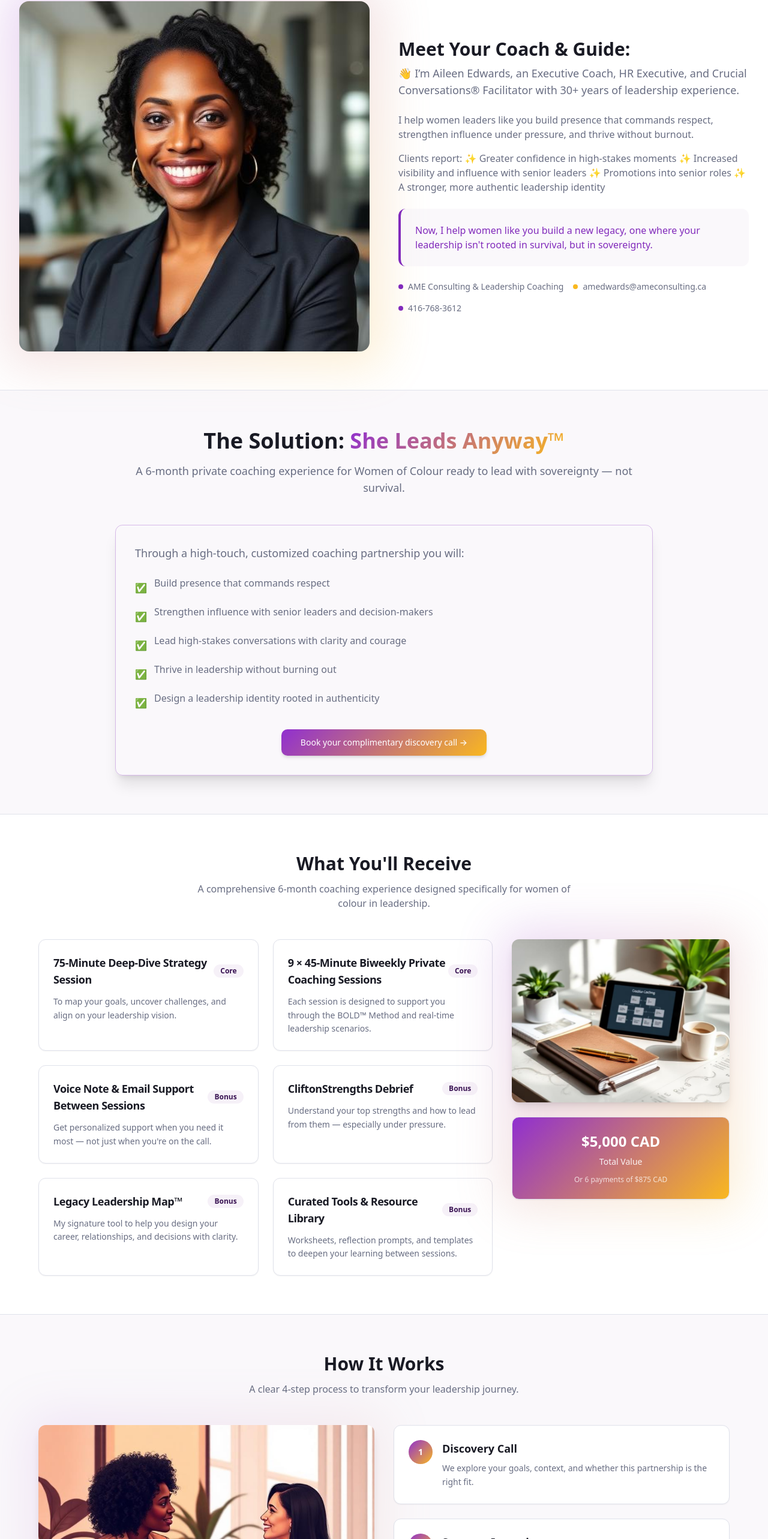
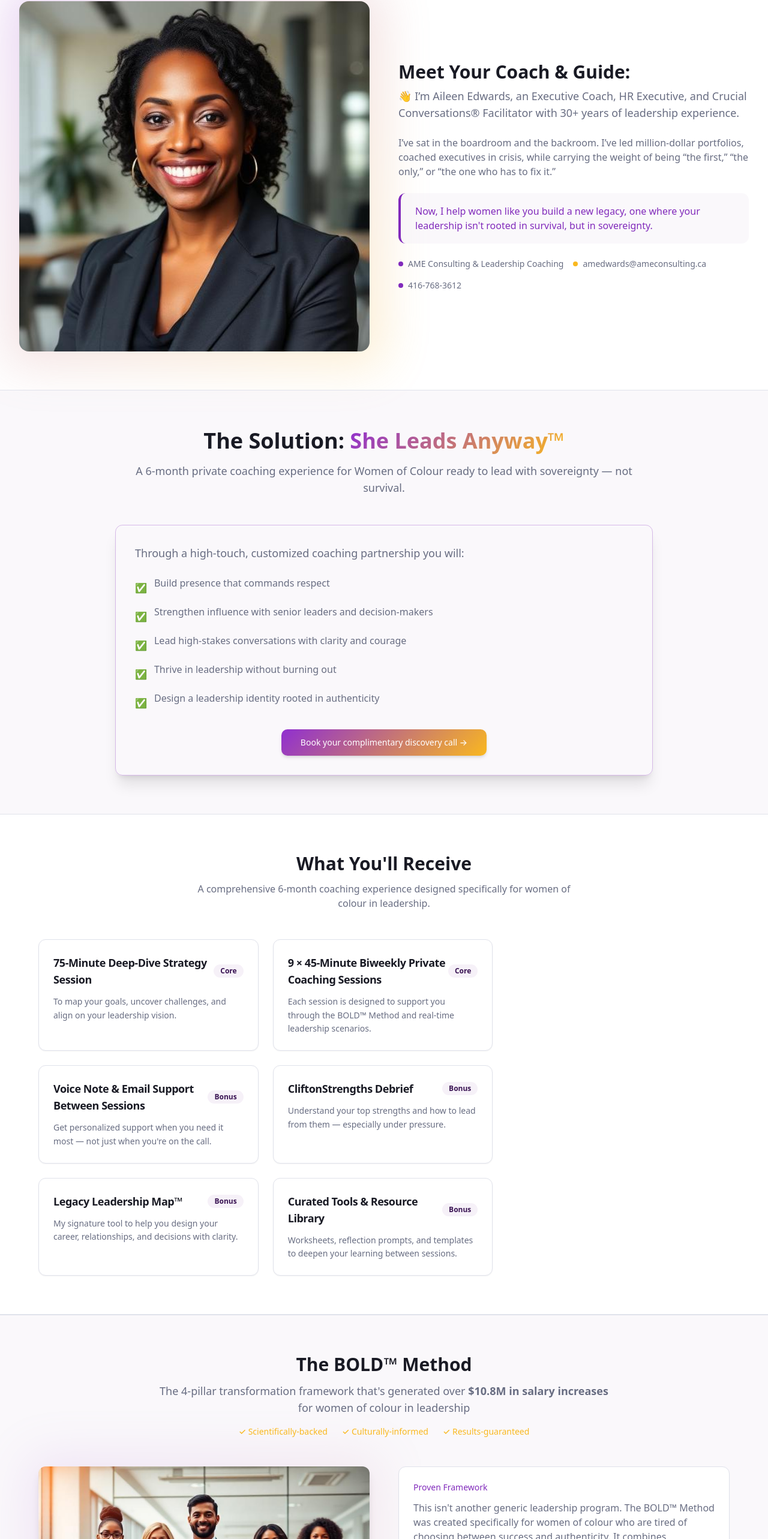
Before and after one commit to izzydoesizzy/she-leads-anyway, a React (Vite) app: page / in a window 1280 px wide. Shown: the part 2651-5217 px from the top of the page at 60% size. Built offline with nearby package versions, Linux system fonts and the light colour scheme.

Commit message:
Visual edit in Lovable

```diff
--- a/src/components/sections/CoachIntro.tsx
+++ b/src/components/sections/CoachIntro.tsx
@@ -14,20 +14,16 @@ const CoachIntro: React.FC = () => {
           <div className="space-y-6">
             <div>
               <h2 className="text-3xl font-bold">Meet Your Coach & Guide:</h2>
-              <p className="mt-2 text-muted-foreground text-lg font-medium my-[20px]">👋 I’m Aileen Edwards, an Executive Coach, HR Executive, and Crucial Conversations® Facilitator with 30+ years of leadership experience.</p>
+              <p className="mt-2 text-muted-foreground text-lg font-medium my-[12px]">👋 I’m Aileen Edwards, an Executive Coach, HR Executive, and Crucial Conversations® Facilitator with 30+ years of leadership experience.</p>
             </div>
 
             <div className="space-y-4 text-muted-foreground">
 
-              <p>I help women leaders like you build presence that commands respect, strengthen influence under pressure, and thrive without burnout.</p>
-              <p>Clients report:
-✨ Greater confidence in high-stakes moments
-✨ Increased visibility and influence with senior leaders
-✨ Promotions into senior roles
-✨ A stronger, more authentic leadership identity</p>
+              <p>I’ve sat in the boardroom and the backroom. I’ve led million-dollar portfolios, coached executives in crisis, while carrying the weight of being “the first,” “the only,” or “the one who has to fix it.”</p>
+
             </div>
 
-            <div className="rounded-xl border-l-4 border-primary bg-secondary/50 p-6">
+            <div className="rounded-xl border-l-4 border-primary bg-secondary/50 p-6 py-[18px]">
               <p className="font-medium text-primary">
                 Now, I help women like you build a new legacy, one where your leadership isn't rooted in survival, but in sovereignty.
               </p>
--- a/src/components/sections/HowItWorks.tsx
+++ b/src/components/sections/HowItWorks.tsx
@@ -1,69 +1,22 @@
 import React from "react";
 import { Card, CardContent } from "@/components/ui/card";
 import coachingSession from "@/assets/coaching-session.jpg";
+const steps = [{
+  title: "Discovery Call",
+  desc: "We explore your goals, context, and whether this partnership is the right fit."
+}, {
+  title: "Strategy Intensive",
+  desc: "A 75‑minute deep dive to map your 90‑day plan and align on outcomes."
+}, {
+  title: "Biweekly Coaching",
+  desc: "Nine 45‑minute private sessions with between‑session support."
+}, {
+  title: "Integration & Legacy Map",
+  desc: "We consolidate wins, codify your leadership rhythms, and map what’s next."
+}];
+const HowItWorks: React.FC = () => {
+  return <section id="how-it-works" className="border-t bg-secondary/50">
 
-const steps = [
-  {
-    title: "Discovery Call",
-    desc: "We explore your goals, context, and whether this partnership is the right fit.",
-  },
-  {
-    title: "Strategy Intensive",
-    desc: "A 75‑minute deep dive to map your 90‑day plan and align on outcomes.",
-  },
-  {
-    title: "Biweekly Coaching",
-    desc: "Nine 45‑minute private sessions with between‑session support.",
-  },
-  {
-    title: "Integration & Legacy Map",
-    desc: "We consolidate wins, codify your leadership rhythms, and map what’s next.",
-  },
-];
-
-const HowItWorks: React.FC = () => {
-  return (
-    <section id="how-it-works" className="border-t bg-secondary/50">
-      <div className="container mx-auto py-16">
-        <div className="text-center">
-          <h2 className="text-3xl font-semibold">How It Works</h2>
-          <p className="mx-auto mt-3 max-w-2xl text-muted-foreground">
-            A clear 4-step process to transform your leadership journey.
-          </p>
-        </div>
-
-        <div className="mx-auto mt-12 grid max-w-6xl gap-8 lg:grid-cols-2">
-          <div className="relative">
-            <img
-              src={coachingSession}
-              alt="Professional coaching session in progress"
-              className="rounded-xl shadow-lg"
-              loading="lazy"
-            />
-            <div className="pointer-events-none absolute -inset-4 -z-10 rounded-2xl bg-gradient-primary opacity-20 blur-2xl" />
-          </div>
-
-          <div className="space-y-6">
-            {steps.map((step, index) => (
-              <Card key={index} className="group transition-all hover:shadow-md">
-                <CardContent className="p-6">
-                  <div className="flex items-start gap-4">
-                    <div className="flex h-10 w-10 items-center justify-center rounded-full bg-gradient-primary text-white font-bold text-sm">
-                      {index + 1}
-                    </div>
-                    <div className="flex-1">
-                      <h3 className="font-semibold text-lg">{step.title}</h3>
-                      <p className="mt-2 text-sm text-muted-foreground leading-relaxed">{step.desc}</p>
-                    </div>
-                  </div>
-                </CardContent>
-              </Card>
-            ))}
-          </div>
-        </div>
-      </div>
-    </section>
-  );
+    </section>;
 };
-
 export default HowItWorks;
--- a/src/components/sections/OfferStack.tsx
+++ b/src/components/sections/OfferStack.tsx
@@ -2,37 +2,27 @@ import React from "react";
 import { Card, CardContent, CardHeader, CardTitle } from "@/components/ui/card";
 import { Badge } from "@/components/ui/badge";
 import coachingMaterials from "@/assets/coaching-materials.jpg";
-
-const offers = [
-  {
+const offers = [{
   title: "75‑Minute Deep‑Dive Strategy Session",
   description: "To map your goals, uncover challenges, and align on your leadership vision."
-  },
-  {
+}, {
   title: "9 × 45‑Minute Biweekly Private Coaching Sessions",
   description: "Each session is designed to support you through the BOLD™ Method and real-time leadership scenarios."
-  },
-  {
+}, {
   title: "Voice Note & Email Support Between Sessions",
   description: "Get personalized support when you need it most — not just when you're on the call."
-  },
-  {
+}, {
   title: "CliftonStrengths Debrief",
   description: "Understand your top strengths and how to lead from them — especially under pressure."
-  },
-  {
+}, {
   title: "Legacy Leadership Map™",
   description: "My signature tool to help you design your career, relationships, and decisions with clarity."
-  },
-  {
+}, {
   title: "Curated Tools & Resource Library",
   description: "Worksheets, reflection prompts, and templates to deepen your learning between sessions."
-  }
-];
-
+}];
 const OfferStack: React.FC = () => {
-  return (
-    <section id="offer" className="border-t">
+  return <section id="offer" className="border-t">
       <div className="container mx-auto py-16">
         <div className="text-center">
           <h2 className="text-3xl font-semibold">What You'll Receive</h2>
@@ -44,8 +34,7 @@ const OfferStack: React.FC = () => {
         <div className="mx-auto mt-12 grid max-w-6xl gap-8 lg:grid-cols-3">
           <div className="lg:col-span-2">
             <div className="grid gap-6 md:grid-cols-2">
-              {offers.map((offer, index) => (
-                <Card key={index} className="group shadow-sm transition-all hover:shadow-lg hover:-translate-y-1">
+              {offers.map((offer, index) => <Card key={index} className="group shadow-sm transition-all hover:shadow-lg hover:-translate-y-1">
                   <CardHeader className="pb-3">
                     <div className="flex items-center justify-between">
                       <CardTitle className="text-lg">{offer.title}</CardTitle>
@@ -57,36 +46,13 @@ const OfferStack: React.FC = () => {
                   <CardContent>
                     <p className="text-sm text-muted-foreground leading-relaxed">{offer.description}</p>
                   </CardContent>
-                </Card>
-              ))}
+                </Card>)}
             </div>
           </div>
 
-          <div className="relative">
-            <div className="sticky top-8">
-              <img
-                src={coachingMaterials}
-                alt="Premium coaching materials and resources"
-                className="rounded-xl shadow-lg"
-                loading="lazy"
-              />
-              <div className="pointer-events-none absolute -inset-4 -z-10 rounded-2xl bg-gradient-primary opacity-20 blur-2xl" />
 
-              <Card className="mt-6 bg-gradient-primary text-white">
-                <CardContent className="p-6 text-center">
-                  <div className="text-2xl font-bold mb-2">$5,000 CAD</div>
-                  <div className="text-sm opacity-90">Total Value</div>
-                  <div className="mt-3 text-xs opacity-75">
-                    Or 6 payments of $875 CAD
-                  </div>
-                </CardContent>
-              </Card>
         </div>
       </div>
-        </div>
-      </div>
-    </section>
-  );
+    </section>;
 };
-
 export default OfferStack;
```
Lines whose indentation alone changed are shown as unchanged.
